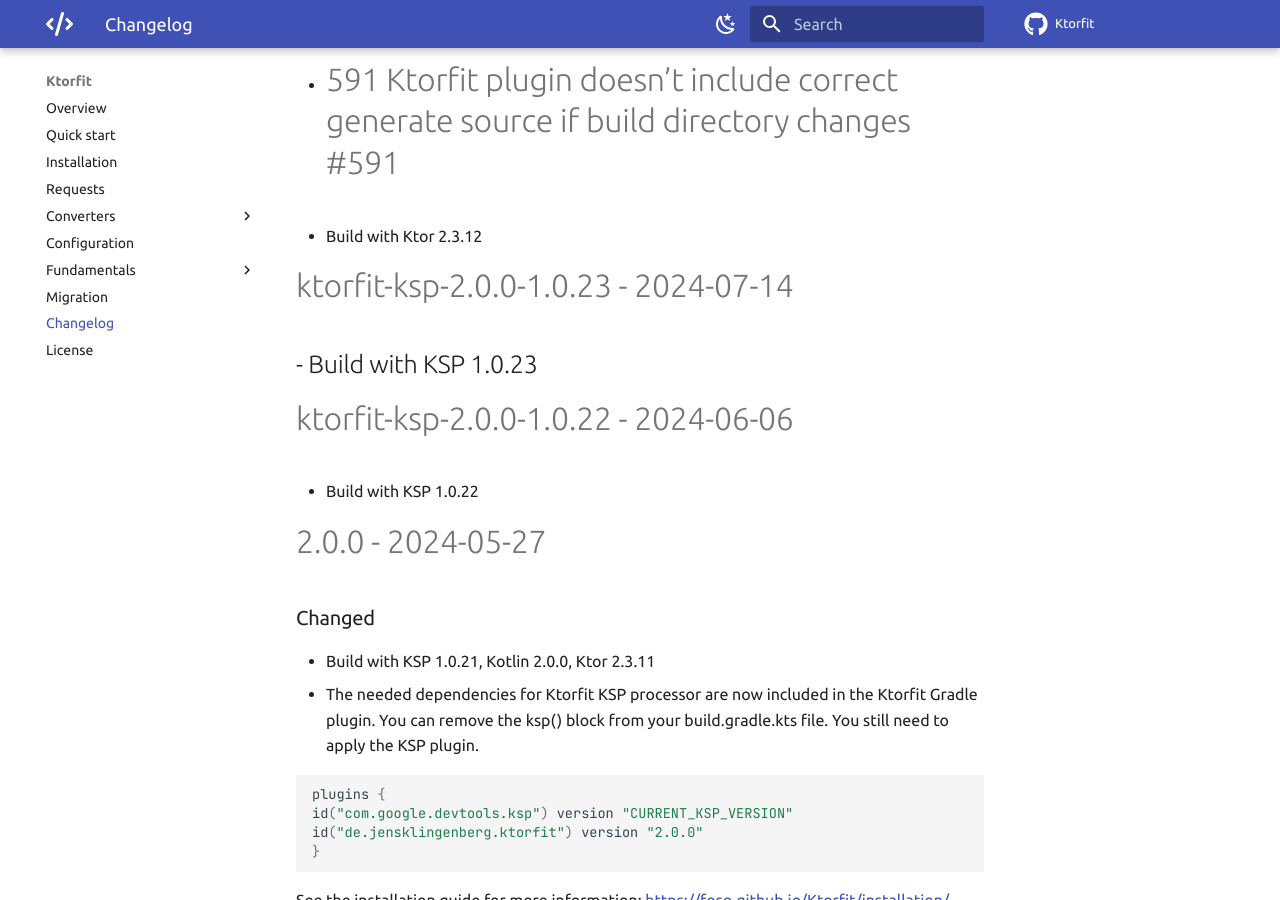
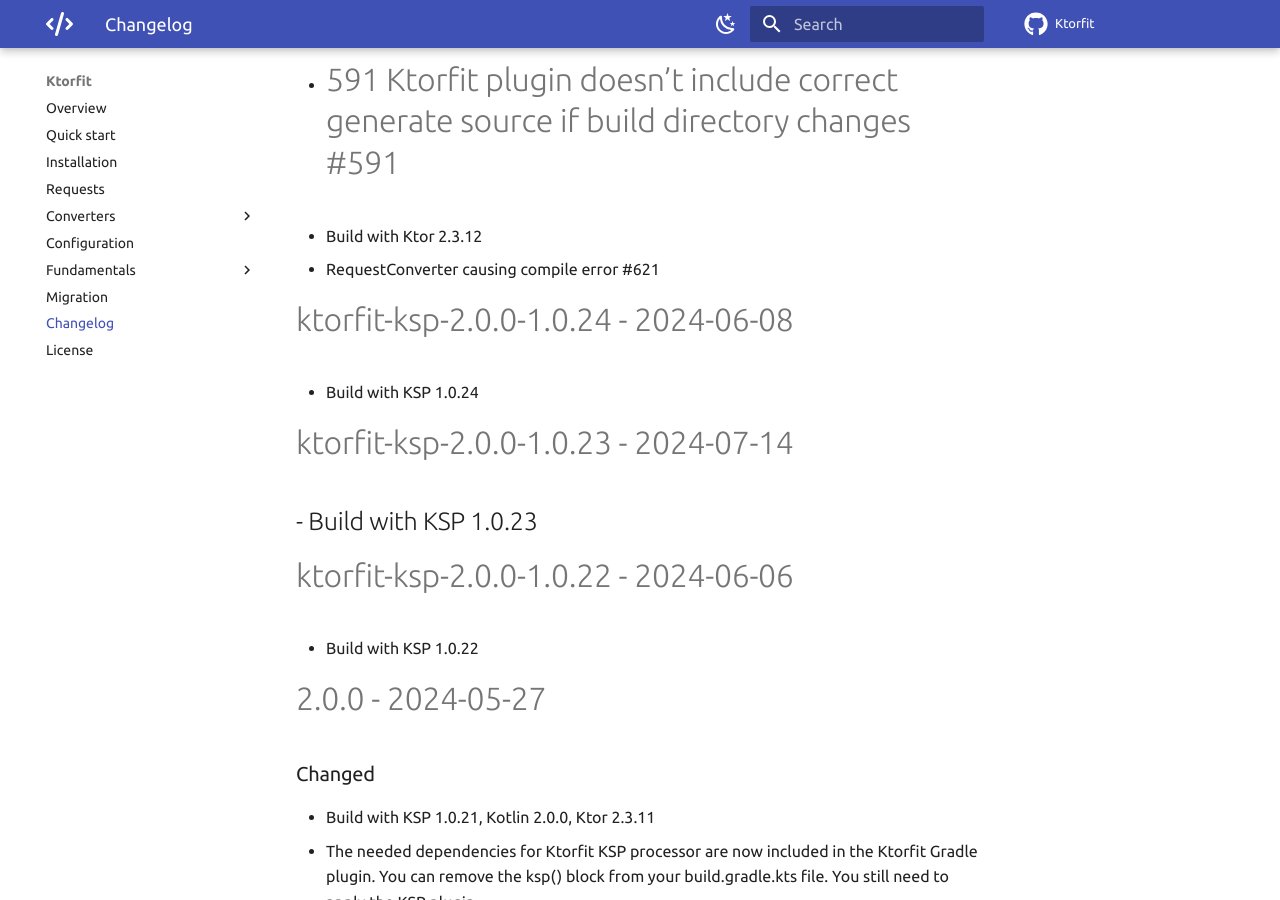
Before and after one commit to Foso/Ktorfit, an MkDocs documentation site: the page built from docs/CHANGELOG.md, in a window 1280 px wide and 900 px high, scrolled down 490 px. Built offline with MkDocs 1.6.1 and Material for MkDocs 9.7.7, drawn with Linux system fonts in a browser that asks for light colours; comment, search, counter and statistics services are not loaded.

```diff
--- a/docs/CHANGELOG.md
+++ b/docs/CHANGELOG.md
@@ -13,6 +13,11 @@
 - #594 Endpoint with types from other module
 - #591 Ktorfit plugin doesn't include correct generate source if build directory changes #591
 - Build with Ktor 2.3.12
+-  RequestConverter causing compile error #621
+
+ktorfit-ksp-2.0.0-1.0.24 - 2024-06-08
+========================================
+- Build with KSP 1.0.24
 
 ktorfit-ksp-2.0.0-1.0.23 - 2024-07-14
 ========================================
```
